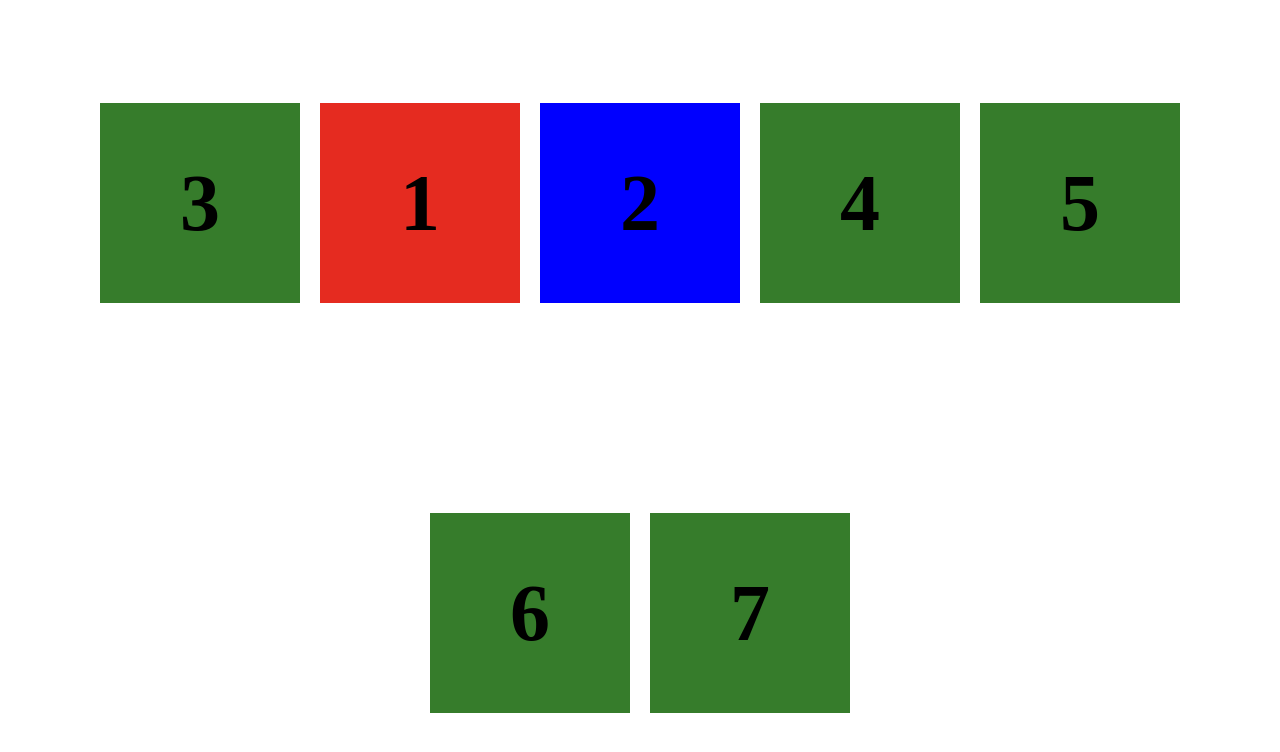
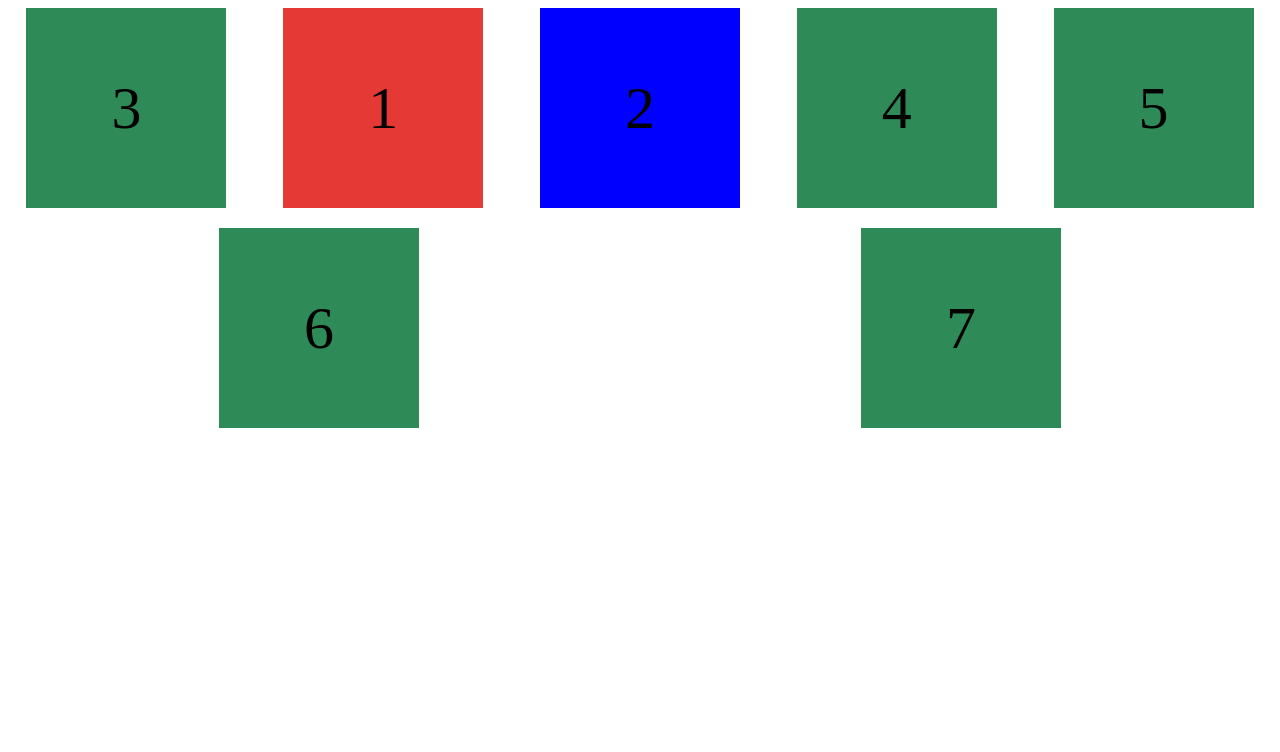
Before and after one commit to acciojob/place-the-item-1-kdrayi77, a website: page main.html in a window 1280 px wide. Drawn offline with Linux system fonts and the light colour scheme.

Commit message:
created a submission

```diff
--- a/main.html
+++ b/main.html
@@ -3,31 +3,29 @@
 <head>
   <meta charset="UTF-8">
   <meta name="viewport" content="width=device-width, initial-scale=1.0">
-  <title>Flexbox Holder Example</title>
+  <title>Flexbox Wrap Example</title>
   <style>
     .holder {
       display: flex;
-      justify-content: center;   /* centers items horizontally */
-      align-items: center;       /* centers items vertically */
-      flex-wrap: wrap;           /* allows wrapping to next row */
-      gap: 20px;                 /* space between items */
-      min-height: 100vh;         /* center vertically on page */
+      justify-content: space-around; /* evenly spaced */
+      align-items: center;
+      flex-wrap: wrap; /* allow wrapping */
+      gap: 20px; /* spacing between rows/columns */
     }
 
     .item {
       width: 200px;
       height: 200px;
       display: flex;
+      align-items: center;
       justify-content: center;
-      align-items: center;
-      font-size: 80px;
-      font-weight: bold;
+      font-size: 60px;
       color: black;
     }
 
-    .red { background: #e52b20; }
-    .green { background: #367c2b; }
+    .red { background: #e53935; }
     .blue { background: blue; }
+    .green { background: seagreen; }
   </style>
 </head>
 <body>
@@ -35,7 +33,7 @@
     <div class="item green">3</div>
     <div class="item red">1</div>
     <div class="item blue">2</div>
-    <!-- Add more items to see wrapping -->
+    <!-- Extra items to show wrapping -->
     <div class="item green">4</div>
     <div class="item green">5</div>
     <div class="item green">6</div>
```
